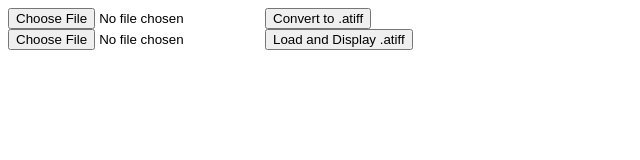
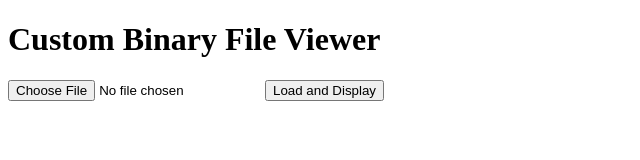
Before and after one commit to Eyx4/ATIFF, a plain HTML site: page index.html in a window 1280 px wide. Shown: the whole page, without its empty margins (0-640 px from the left). Drawn offline with Linux system fonts and the light colour scheme.

Commit message:
Update index.html
alpha 0.05 or 6

```diff
--- a/index.html
+++ b/index.html
@@ -1,22 +1,26 @@
 <!DOCTYPE html>
-<html>
+<html lang="en">
 <head>
-    <title>Image to Custom Binary File</title>
+    <meta charset="UTF-8">
+    <meta name="viewport" content="width=device-width, initial-scale=1.0">
+    <title>Image to ATIFF</title>
 </head>
 <body>
-    <input type="file" id="fileInput" accept="image/*">
-    <button onclick="convertImageToAtiff()">Convert to .atiff</button>
-    <br>
-    <input type="file" id="binaryFileInput" accept=".bin">
-    <button onclick="loadAndDisplayFile()">Load and Display .atiff</button>
+    <h1>Custom Binary File Viewer</h1>
+
+    <!-- File input for selecting binary files -->
+    <input type="file" id="binaryFileInput" accept=".bin, .atiff">
+    <button onclick="loadAndDisplayFile()">Load and Display</button>
+
+    <!-- Container to display file content -->
     <div id="fileContent" style="white-space: pre-wrap;"></div>
 
     <script>
-        function convertImageToAtiff() {
-            const fileInput = document.getElementById('fileInput');
+        function loadAndDisplayFile() {
+            const fileInput = document.getElementById('binaryFileInput');
 
-            if (fileInput.files.length === 0) {
-                alert('Please select an image file.');
+            if (!fileInput.files || fileInput.files.length === 0) {
+                alert('Please select a binary file.');
                 return;
             }
 
@@ -24,62 +28,10 @@
             const reader = new FileReader();
 
             reader.onload = function(event) {
-                const img = new Image();
-                img.onload = function() {
-                    const canvas = document.createElement('canvas');
-                    canvas.width = img.width;
-                    canvas.height = img.height;
-                    const ctx = canvas.getContext('2d');
-                    ctx.drawImage(img, 0, 0);
-
-                    // Simulate conversion to .atiff data (in this case, a base64 representation)
-                    const atiffData = canvas.toDataURL('image/tiff'); // Use 'image/tiff' for demonstration
-
-                    // Create a Blob from the data URL (remove the MIME type prefix)
-                    const blobData = atob(atiffData.split(',')[1]); // Decode base64 data
-                    const arrayBuffer = new ArrayBuffer(blobData.length);
-                    const uint8Array = new Uint8Array(arrayBuffer);
-
-                    // Convert binary string to Uint8Array
-                    for (let i = 0; i < blobData.length; i++) {
-                        uint8Array[i] = blobData.charCodeAt(i);
-                    }
-
-                    // Create Blob from Uint8Array and specify the MIME type
-                    const blob = new Blob([uint8Array], { type: 'application/octet-stream' });
-
-                    // Automatically download the converted file
-                    const downloadLink = document.createElement('a');
-                    downloadLink.href = URL.createObjectURL(blob);
-                    downloadLink.download = 'image.atiff';
-                    downloadLink.style.display = 'none';
-                    document.body.appendChild(downloadLink);
-                    downloadLink.click();
-                    document.body.removeChild(downloadLink);
-                };
-
-                img.src = event.target.result;
-            };
-
-            reader.readAsDataURL(file);
-        }
-
-        function loadAndDisplayFile() {
-            const binaryFileInput = document.getElementById('binaryFileInput');
-
-            if (binaryFileInput.files.length === 0) {
-                alert('Please select a binary file.');
-                return;
-            }
-
-            const file = binaryFileInput.files[0];
-            const reader = new FileReader();
-
-            reader.onload = function(event) {
                 const arrayBuffer = event.target.result;
                 const dataView = new DataView(arrayBuffer);
 
-                // Read and display file header (assuming it's structured as in the conversion example)
+                // Read file header (assuming it's structured)
                 const magicNumber = String.fromCharCode(
                     dataView.getUint8(0),
                     dataView.getUint8(1),
@@ -91,11 +43,12 @@
                 const fileSize = dataView.getUint32(5, true);
                 const numPixels = dataView.getUint32(9, true);
 
+                // Display file information
                 let fileContent = `Magic Number: ${magicNumber}\n`;
                 fileContent += `File Size (excluding header): ${fileSize} bytes\n`;
                 fileContent += `Number of Pixels: ${numPixels}\n\n`;
 
-                // Read and display some pixel data (assuming each pixel is represented by 3 bytes)
+                // Display pixel data (assuming each pixel is represented by 3 bytes)
                 const pixelDataStartIndex = 13;
                 for (let i = 0; i < Math.min(numPixels, 3); i++) {
                     const offset = pixelDataStartIndex + (i * 3);
@@ -105,7 +58,7 @@
                     fileContent += `Pixel ${i + 1}: RGB(${red}, ${green}, ${blue})\n`;
                 }
 
-                // Display the file content on the webpage
+                // Display the file content in the webpage
                 const fileContentElement = document.getElementById('fileContent');
                 fileContentElement.textContent = fileContent;
             };
```
